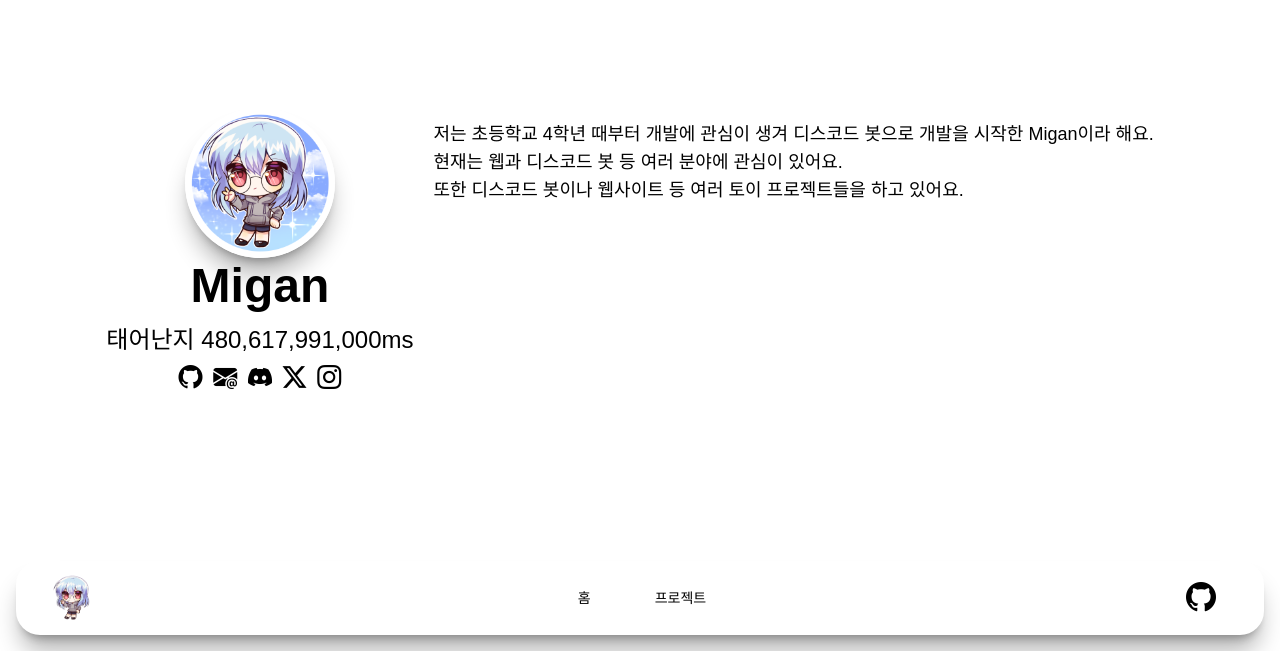
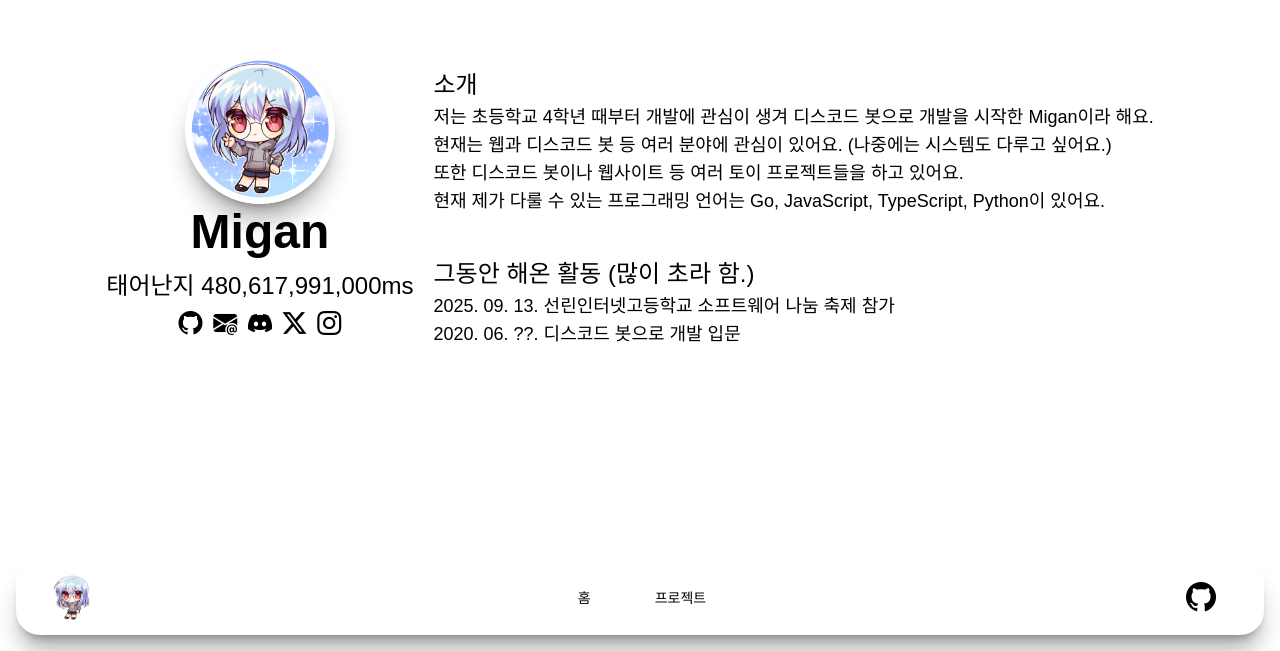
Before and after one commit to Migan178/profile, a SvelteKit app: page / in a window 1280 px wide. Shown: the part 149-800 px from the top of the page. Built offline with nearby package versions, Linux system fonts and the light colour scheme; a web font is replaced by a local one.

Commit message:
feat: add my history

```diff
--- a/src/routes/+page.svelte
+++ b/src/routes/+page.svelte
@@ -74,7 +74,7 @@
 </script>
 
 <main>
-	<div class="md:flex">
+	<div class="md:flex max-md:mt-10">
 		<div class="text-center">
 			<a href="/yourLover" class="hover:cursor-default">
 				<img
@@ -125,16 +125,33 @@
 				</li>
 			</ul>
 		</div>
-		<div class="mt-3 mx-5 text-xs md:text-lg">
+		<div class="mt-3 mx-5 text-xs md:text-lg pb-25">
+			<div>
+				<h2>소개</h2>
 				<h3>
-				저는 초등학교 4학년 때부터 개발에 관심이 생겨 디스코드 봇으로
-				개발을 시작한 Migan이라 해요.
+					저는 초등학교 4학년 때부터 개발에 관심이 생겨 디스코드
+					봇으로 개발을 시작한 Migan이라 해요.
 				</h3>
-			<h3>현재는 웹과 디스코드 봇 등 여러 분야에 관심이 있어요.</h3>
+				<h3>
+					현재는 웹과 디스코드 봇 등 여러 분야에 관심이 있어요.
+					(나중에는 시스템도 다루고 싶어요.)
+				</h3>
 				<h3>
 					또한 디스코드 봇이나 웹사이트 등 여러 토이 프로젝트들을 하고
 					있어요.
 				</h3>
+				<h3>
+					현재 제가 다룰 수 있는 프로그래밍 언어는 Go, JavaScript,
+					TypeScript, Python이 있어요.
+				</h3>
+			</div>
+			<div class="mt-10">
+				<h2>그동안 해온 활동 (많이 초라 함.)</h2>
+				<h3>
+					2025. 09. 13. 선린인터넷고등학교 소프트웨어 나눔 축제 참가
+				</h3>
+				<h3>2020. 06. ??. 디스코드 봇으로 개발 입문</h3>
+			</div>
 		</div>
 	</div>
 </main>
```
Lines whose indentation alone changed are shown as unchanged.
